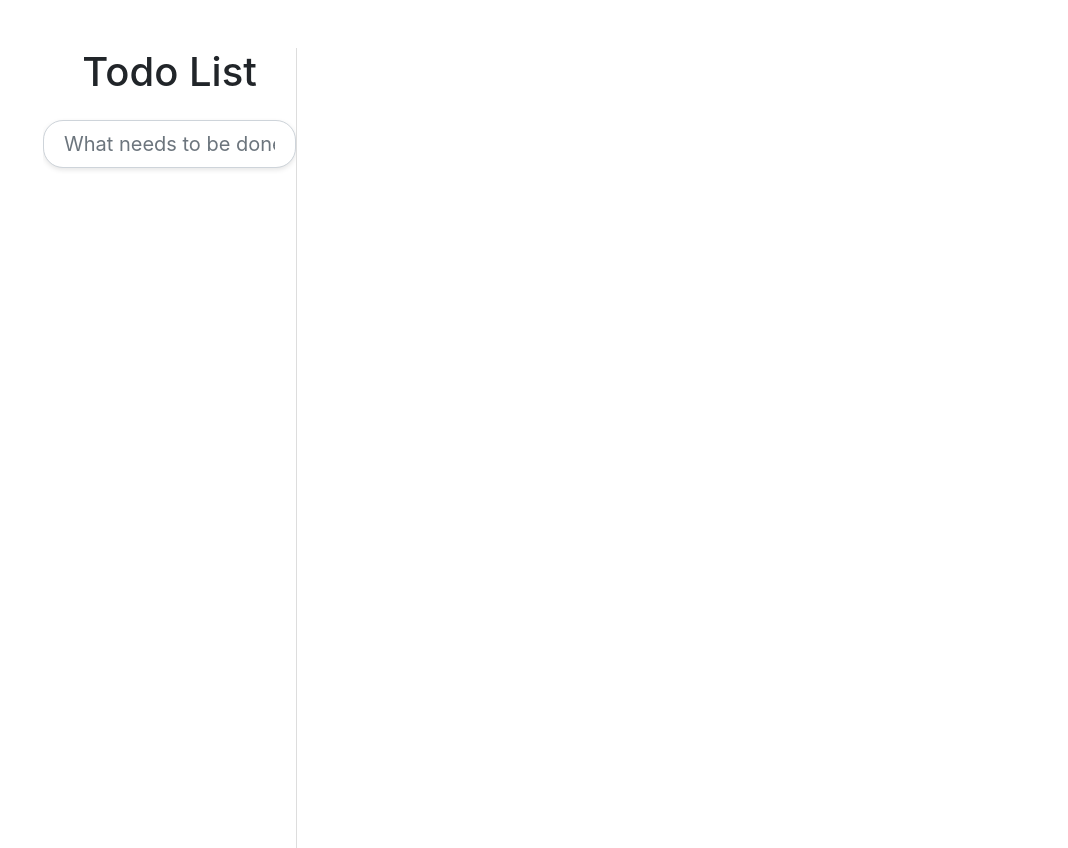
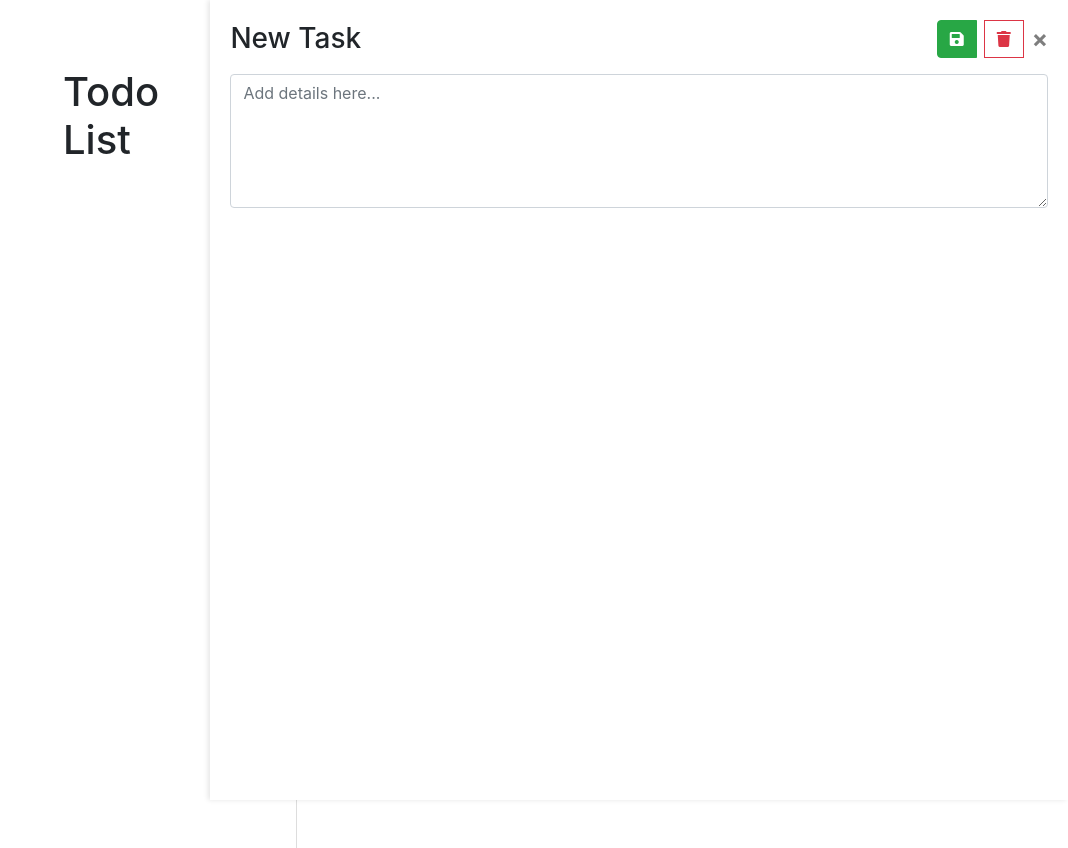
Before and after one commit to linhuayun/todo, a website: page public/index.html in a window 1280 px wide. Shown: the whole page, without its empty margins (212-1280 px from the left). Drawn offline with nearby package versions, Linux system fonts and the light colour scheme; no server answers.

Commit message:
再做一个优化，右边详情栏上方显示已经存在的todo title；

```diff
--- a/public/index.html
+++ b/public/index.html
@@ -9,37 +9,53 @@
   <style>
     .container {
       display: flex;
-      height: 100vh; /* 使容器占满整个视口高度 */
+      height: 100vh;
       max-width: 800px;
       position: relative;
     }
 
     #todoListContainer {
       flex: 1;
-      max-width: 33%; /* 左侧列表占据大约1/3 */
-      min-width: 250px; /* 设置最小宽度 */
+      max-width: 33%;
+      min-width: 250px;
       border-right: 1px solid #ddd;
-      overflow-y: auto; /* 如果内容超出容器高度，则允许滚动 */
+      overflow-y: auto;
       width: 100%;
       transition: all 0.3s ease;
+      padding: 20px;
     }
 
-    #todoDetailContainer {
-      flex: 2;
-      padding-left: 20px; /* 给右侧留出一些间距 */
+    #newTodoBtn {
+      width: 40px;
+      height: 40px;
+      padding: 0;
+      display: flex;
+      align-items: center;
+      justify-content: center;
+      box-shadow: 0 2px 5px rgba(0,0,0,0.2);
+    }
+
+    #newTodoBtn:hover {
+      transform: scale(1.05);
+      box-shadow: 0 3px 7px rgba(0,0,0,0.3);
     }
 
     .todo-detail-panel {
       position: fixed;
       top: 0;
       right: 0;
-      width: 40%;
+      width: 67%;
       height: 100vh;
       background: white;
       box-shadow: -2px 0 5px rgba(0,0,0,0.1);
       padding: 20px;
       transform: translateX(100%);
       transition: transform 0.3s ease;
+    }
+
+    #todoDetailContainer {
+      flex: 2;
+      padding-left: 20px;
     }
 
     .todo-detail-panel.show {
@@ -55,17 +71,6 @@
 
     .todo-item:hover {
       background-color: #f8f9fa;
-    }
-
-    #quickAddInput {
-      border-radius: 20px;
-      padding: 10px 20px;
-      box-shadow: 0 2px 5px rgba(0,0,0,0.1);
-    }
-
-    #quickAddInput:focus {
-      box-shadow: 0 3px 8px rgba(0,0,0,0.15);
-      border-color: #80bdff;
     }
 
     .todo-detail {
@@ -112,11 +117,11 @@
 <body>
   <div class="container mt-5">
     <div id="todoListContainer">
-      <h1 class="text-center mb-4">Todo List</h1>
-      <!-- 新的快速输入框 -->
-      <div class="input-group mb-4">
-        <input type="text" id="quickAddInput" class="form-control form-control-lg"
-               placeholder="What needs to be done? Press Enter to add">
+      <div class="d-flex justify-content-between align-items-center mb-4">
+        <h1 class="mb-0">Todo List</h1>
+        <button id="newTodoBtn" class="btn btn-primary rounded-circle" onclick="showNewTodo()">
+          <i class="fas fa-plus"></i>
+        </button>
       </div>
       <!-- Todo列表 -->
       <div class="todo-list-wrapper">
@@ -128,6 +133,9 @@
       <div class="detail-header d-flex justify-content-between align-items-center mb-3">
         <h3 class="detail-title mb-0">New Task</h3>
         <div class="btn-group">
+          <button type="button" class="btn btn-success mr-2" onclick="saveTodo()">
+            <i class="fas fa-save"></i>
+          </button>
           <button type="button" class="btn btn-outline-danger mr-2" onclick="deleteTodoFromDetail()">
             <i class="fas fa-trash"></i>
           </button>
--- a/public/js/todo.js
+++ b/public/js/todo.js
@@ -1,7 +1,7 @@
 // 初始化
 document.addEventListener('DOMContentLoaded', () => {
   loadTodos();
-  setupQuickAdd();
+  showNewTodo();
 });
 
 // 加载所有todos
@@ -15,16 +15,109 @@ function loadTodos() {
     });
 }
 
-// 设置快速添加功能
-function setupQuickAdd() {
-  const quickAddInput = document.getElementById('quickAddInput');
-  quickAddInput.addEventListener('keypress', (e) => {
-    if (e.key === 'Enter' && quickAddInput.value.trim()) {
-      const todoText = quickAddInput.value.trim();
-      createNewTodo(todoText);
-      quickAddInput.value = '';
+// 显示新建todo面板
+function showNewTodo() {
+  const detailPanel = document.getElementById('todoDetailPanel');
+  const detailInput = document.getElementById('todoDetailInput');
+  const detailTitle = document.querySelector('.detail-title');
+
+  // 重置面板内容
+  detailTitle.textContent = 'New Task';
+  detailInput.value = '';
+  detailPanel.dataset.todoId = '';
+
+  // 显示面板
+  detailPanel.classList.remove('d-none');
+  setTimeout(() => detailPanel.classList.add('show'), 10);
+
+  // 设置输入事件监听
+  setupDetailInputListener();
+}
+
+// 设置详情输入监听器
+function setupDetailInputListener() {
+  const detailInput = document.getElementById('todoDetailInput');
+  const detailTitle = document.querySelector('.detail-title');
+
+  // 移除之前的事件监听器
+  detailInput.oninput = null;
+
+  // 添加新的事件监听器
+  detailInput.oninput = debounce((e) => {
+    const todoId = document.getElementById('todoDetailPanel').dataset.todoId;
+    const value = e.target.value;
+
+    if (todoId) {
+      // 更新现有todo
+      updateTodoDetail(todoId, value);
+    } else {
+      // 如果是新todo，第一行作为标题
+      const firstLine = value.split('\n')[0].trim();
+      if (firstLine) {
+        detailTitle.textContent = firstLine;
+      } else {
+        detailTitle.textContent = 'New Task';
+      }
     }
-  });
+  }, 300);
+}
+
+// 保存todo
+async function saveTodo() {
+  const detailPanel = document.getElementById('todoDetailPanel');
+  const detailInput = document.getElementById('todoDetailInput');
+  const todoId = detailPanel.dataset.todoId;
+  const content = detailInput.value;
+
+  if (!content.trim()) {
+    return;
+  }
+
+  const firstLine = content.split('\n')[0].trim();
+  const remainingContent = content.split('\n').slice(1).join('\n').trim();
+
+  if (todoId) {
+    // 更新现有todo
+    await updateTodoDetail(todoId, content);
+  } else {
+    // 创建新todo
+    const todo = {
+      text: firstLine || 'New Task',
+      detail: remainingContent,
+      completed: false
+    };
+
+    try {
+      const response = await fetch('/api/todos', {
+        method: 'POST',
+        headers: {
+          'Content-Type': 'application/json',
+        },
+        body: JSON.stringify(todo)
+      });
+
+      if (response.ok) {
+        const savedTodo = await response.json();
+        addTodoToList(savedTodo);
+        detailPanel.dataset.todoId = savedTodo.id;
+      }
+    } catch (error) {
+      console.error('Error creating todo:', error);
+    }
+  }
+}
+
+// 防抖函数
+function debounce(func, wait) {
+  let timeout;
+  return function executedFunction(...args) {
+    const later = () => {
+      clearTimeout(timeout);
+      func(...args);
+    };
+    clearTimeout(timeout);
+    timeout = setTimeout(later, wait);
+  };
 }
 
 // 创建新的todo
```
